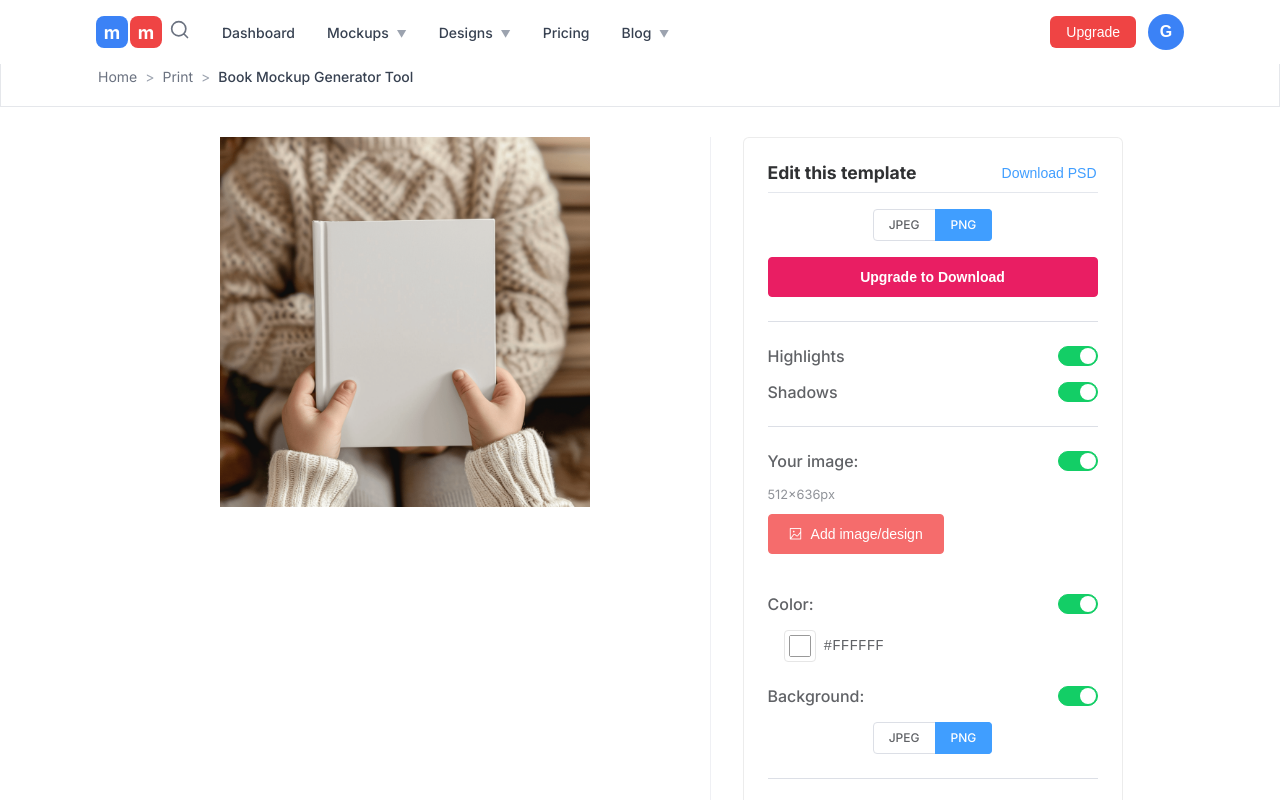
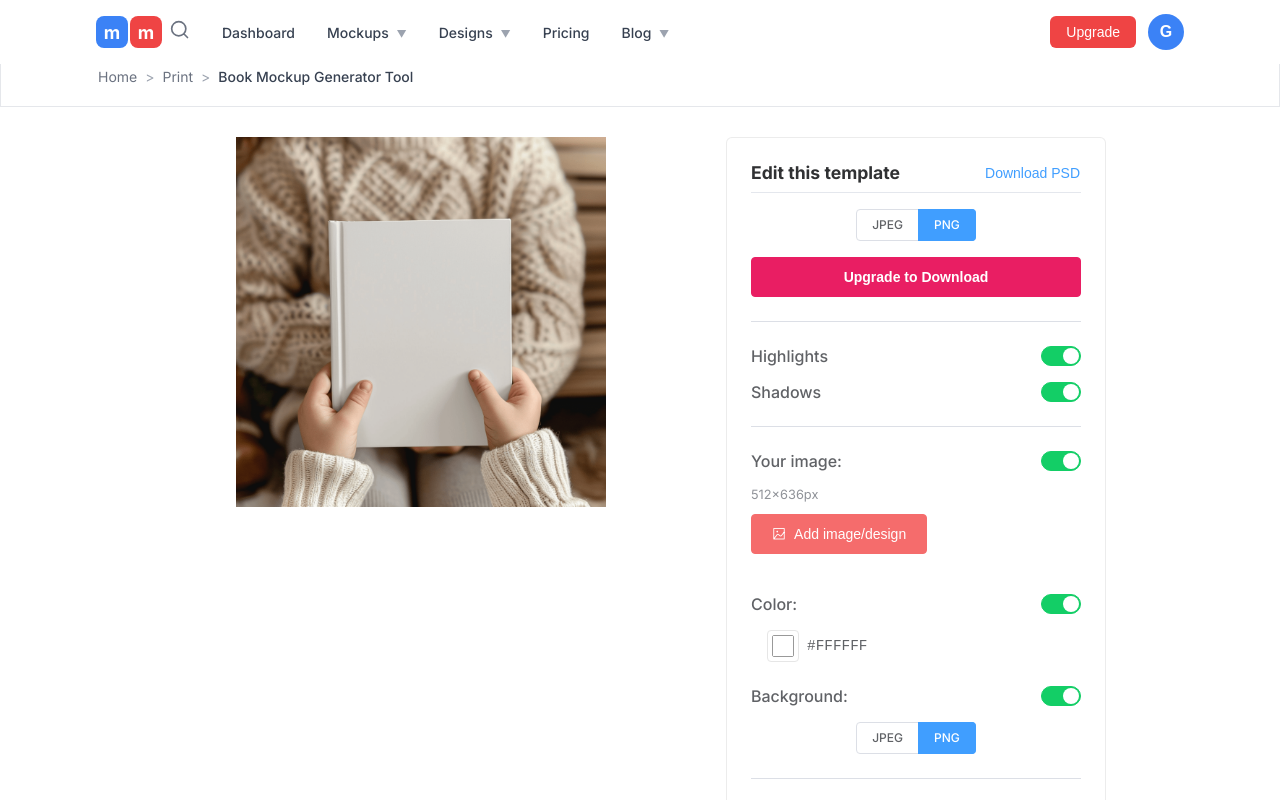
Before and after one commit to dis625406542/bookmockupgenerator, a Vue app in the folder web-ui/: page / in a window 1280 px wide. Shown: the top 800 px of the page. Built offline with nearby package versions, Linux system fonts and the light colour scheme; the HTML template or start-up script is replaced by a standard one.

Commit message:
生成器修改

```diff
--- a/web-ui/src/views/Home.vue
+++ b/web-ui/src/views/Home.vue
@@ -20,8 +20,7 @@
             </div>
           </div>
 
-          <!-- 垂直分割线 -->
-          <div class="vertical-divider"></div>
+
 
           <!-- 控制面板 (移到右边) -->
           <div class="control-panel">
```
